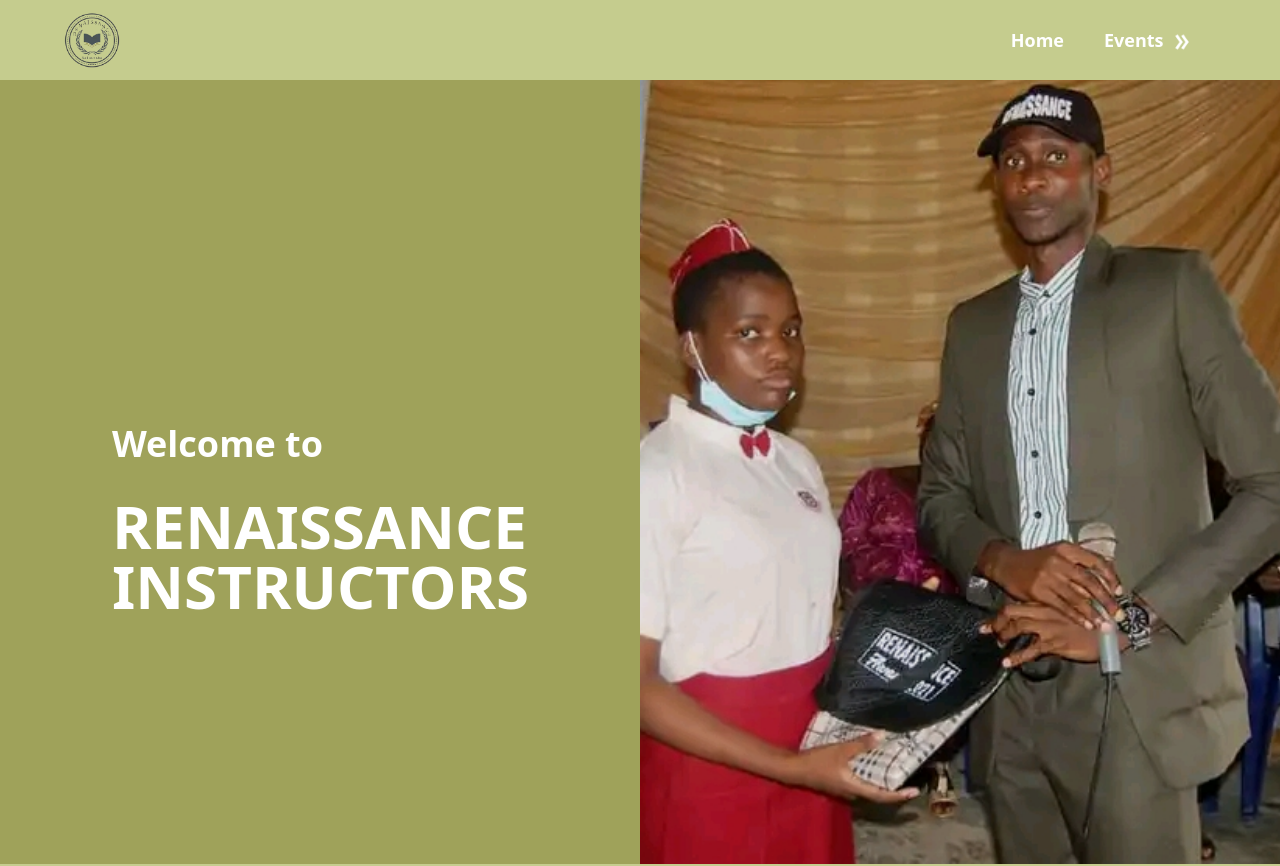
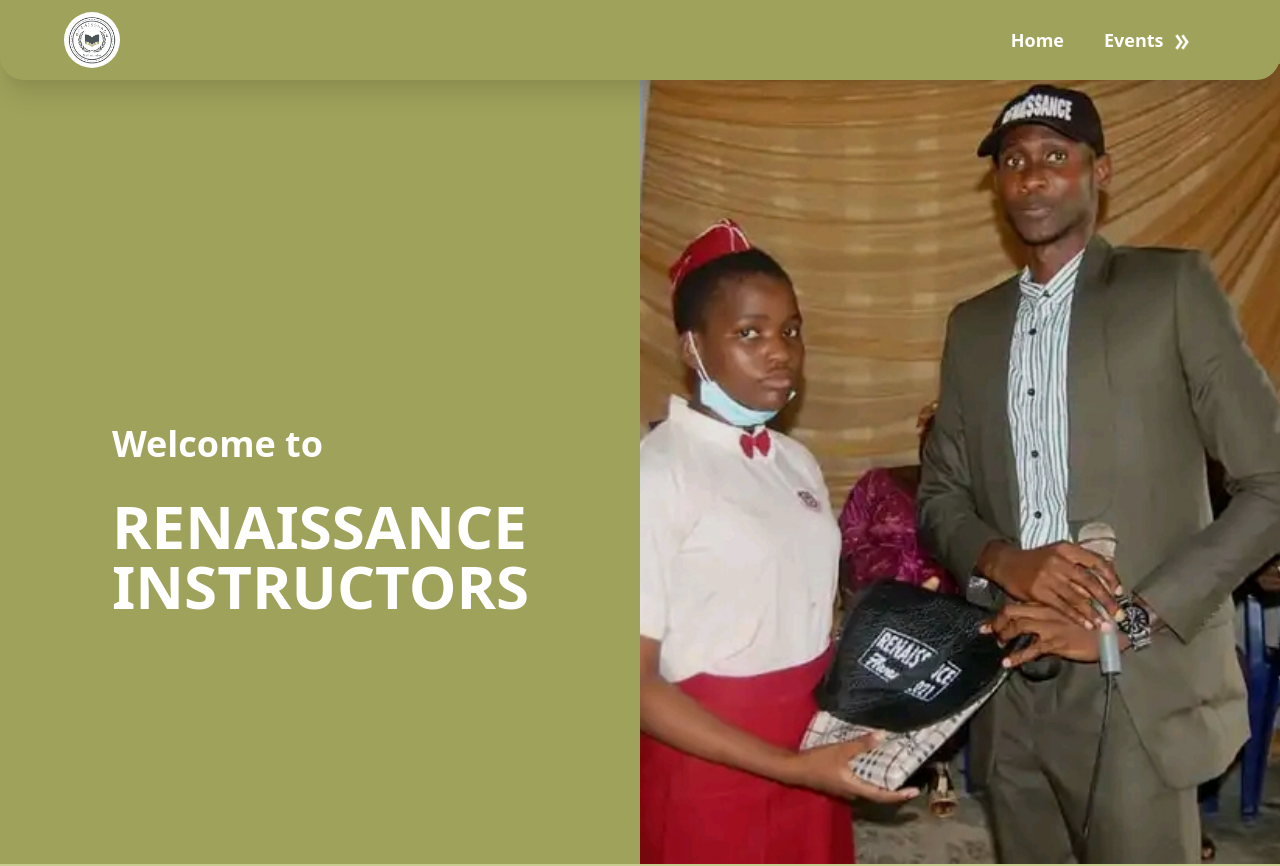
Before and after one commit to Victorakinwunmi/Login-dashboard, a Nuxt app: page / in a window 1280 px wide. Shown: the top 866 px of the page. Built offline with nearby package versions, Linux system fonts and the light colour scheme.

Commit message:
i gave the header shadow and border radius

```diff
--- a/components/header/LogoMenu.vue
+++ b/components/header/LogoMenu.vue
@@ -1,25 +1,26 @@
 <template>
-  <div class="flex justify-between z-50 px-8 fixed w-full lg:px-16 items-center bg-primary-300 h-20">
-        <img :src="require('@/assets/image/brandlogo.png')" class="w-14">
+  <div class="flex justify-between z-50 px-8 fixed w-full lg:px-16 shadow-xl lg:rounded-b-3xl items-center bg-primary-400 h-20">
+      <div class="block overflow-hidden w-14 bg-white rounded-full p-1">
+        <img :src="require('@/assets/image/brandlogo.png')" class="">
+      </div>
       <div class="">
           <div :class="is_revealed ? 'hidden' : 'block lg:hidden'" @click="showMenu" class="">
-            <img :src="require('@/assets/icon/menu.png')" class="w-10 mt-1 z-50">
+            <img :src="require('@/assets/icon/menu.png')" class="w-10 z-50">
         </div>
       </div>
+      <div :class="is_revealed ? 'block' : 'hidden lg:hidden'" @click="hideMenu" class="">
+            <img :src="require('@/assets/icon/close.png')" class="w-10 z-50">
+          </div>
       <div :class="
-          is_revealed ? 'block top-0 right-0 p-10 w-full justify-between flex h-screen z-50 absolute bg-gradient-to-t from-white to-primary-400 ': 'hidden lg:flex lg:w-7/12 lg:justify-end'
+          is_revealed ? 'block top-20 right-0 p-10 w-full justify-between flex h-screen z-50 absolute bg-gradient-to-t from-white to-primary-400 ': 'hidden lg:flex lg:w-7/12 lg:justify-end'
         " class="lg:flex lg:items-center cursor-pointer">
-
-          <div class="block mt-10 lg:flex lg:mt-0">
-            <nuxt-link to="/" class=" text-lg lg:mr-2 font-semibold text-white py-2 mt-10 lg:mt-0 px-4 hover:bg-opacity-80 lg:hover:bg-opacity-60 rounded-md hover:bg-gray-400 transition duration-500 ease-in-out"> Home</nuxt-link>
-            <div class="flex items-center w-36 lg:w-32 text-white py-2 px-4 mt-6 lg:mt-0 hover:bg-opacity-80 lg:hover:bg-opacity-60 rounded-md hover:bg-gray-400 transition duration-500 ease-in-out">
-                <nuxt-link to="projects" class="text-lg  mr-2 font-semibold ">Events</nuxt-link>
-                <img :src="require('@/assets/icon/chev_right.png')" class="w-5 mt-1">
-            </div>
-          </div>
-           <div :class="is_revealed ? 'block' : 'hidden lg:hidden'" @click="hideMenu" class="">
-            <img :src="require('@/assets/icon/close.png')" class="w-10 -mt-4 z-50">
-          </div>
+           <div class="block lg:flex -ml-4">
+              <nuxt-link to="/" class=" text-2xl lg:text-lg lg:mr-2 font-semibold text-white py-2 mt-10 lg:mt-0 px-4 hover:text-secondary-500  rounded-md transition duration-500 ease-in-out"> Home</nuxt-link>
+              <div class="flex items-center lg:w-32 text-white py-2 px-4 mt-6 lg:mt-0 hover:text-secondary-500  rounded-md transition duration-500 ease-in-out">
+                  <nuxt-link to="projects" class="text-2xl lg:text-lg mr-2 font-semibold ">Events</nuxt-link>
+                  <img :src="require('@/assets/icon/chev_right.png')" class="w-5 mt-1">
+              </div>
+           </div>
       </div>
 
   </div>
```
